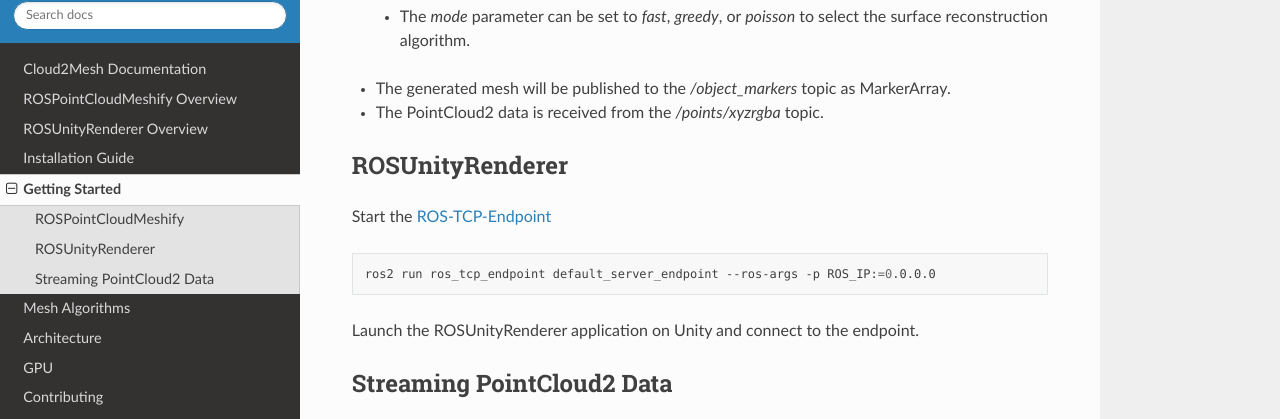
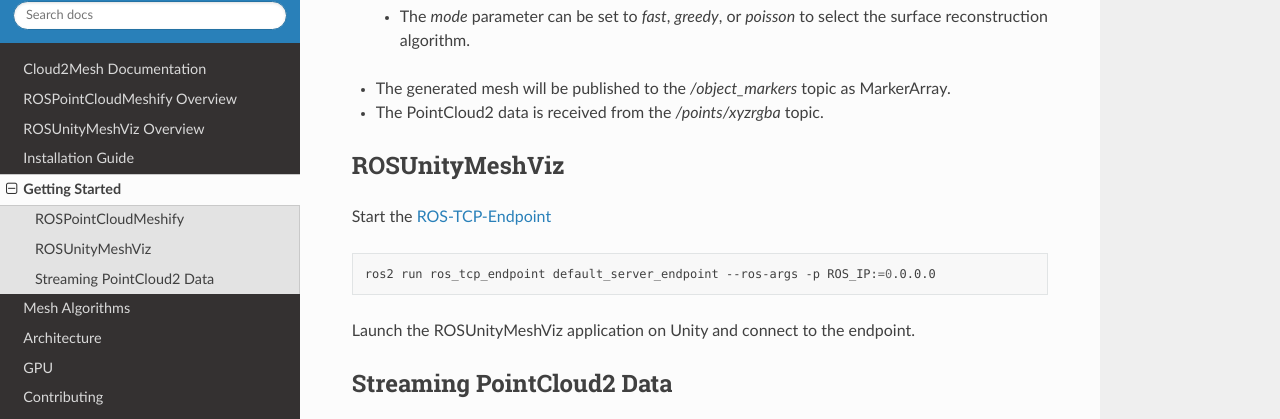
Before and after one commit to NiklasDerEchte/Cloud2Mesh-Docs, a Sphinx documentation site: the page built from docs/usage.rst, in a window 1280 px wide and 986 px high. Shown: the part 326-745 px from the top of the window. Built offline with Sphinx 7.4.7 and the Read the Docs theme 3.1.0, drawn with Linux system fonts in a browser that asks for light colours.

Commit message:
Rename ROSUnityRenderer to ROSUnityBIRPMeshViz and update documentation accordingly

```diff
--- a/docs/architecture.rst
+++ b/docs/architecture.rst
@@ -11,10 +11,10 @@
 
    - **Zivid Camera**: Captures point clouds and publishes PointCloud2 data via `ROS2 <https://github.com/ros2/ros2>`__.
    - **ROSPointCloudMeshify**: Processes the point cloud and generates meshes.
-   - **ROSUnityRenderer**: Visualizes and streams the meshes in AR.
+   - **ROSUnityBIRPMeshViz**: Visualizes and streams the meshes in AR.
 
    **Data Flow Diagram**:
 
    .. code-block::
 
-      Zivid Camera --> PointCloud2 (ROS) --> ROSPointCloudMeshify --> Mesh Topic --> ROSUnityRenderer --> HoloLens
+      Zivid Camera --> PointCloud2 (ROS) --> ROSPointCloudMeshify --> Mesh Topic --> ROSUnityBIRPMeshViz --> HoloLens
--- a/docs/installation.rst
+++ b/docs/installation.rst
@@ -40,7 +40,7 @@
 
    sudo apt install libpcap-dev
 
-**ROSUnityRenderer Requirements**:
+**ROSUnityBIRPMeshViz Requirements**:
 
 ..
    - Mixed Reality Toolkit (**MRTK**) for HoloLens.
@@ -70,13 +70,13 @@
       colcon build
       source install/setup.bash
 
-**2. ROSUnityRenderer**:
+**2. ROSUnityBIRPMeshViz**:
 
 1. Clone the repository:
 
    .. code-block:: bash
 
-      git clone https://github.com/NiklasDerEchte/ROSUnityRenderer
+      git clone https://github.com/NiklasDerEchte/ROSUnityBIRPMeshViz
 
 2. Open the project in Unity Editor.
 
--- a/docs/usage.rst
+++ b/docs/usage.rst
@@ -15,7 +15,7 @@
 - The generated mesh will be published to the `/object_markers` topic as MarkerArray.
 - The PointCloud2 data is received from the `/points/xyzrgba` topic.
 
-ROSUnityRenderer
+ROSUnityMeshViz
 ----------------
 
 Start the `ROS-TCP-Endpoint <https://github.com/Unity-Technologies/Unity-Robotics-Hub/blob/main/tutorials/ros_unity_integration/setup.md#-ros2-environment>`__
@@ -24,11 +24,11 @@
 
    ros2 run ros_tcp_endpoint default_server_endpoint --ros-args -p ROS_IP:=0.0.0.0
 
-Launch the ROSUnityRenderer application on Unity and connect to the endpoint.
+Launch the ROSUnityMeshViz application on Unity and connect to the endpoint.
 
 
 ..
-   1. Launch the ROSUnityRenderer application on your HoloLens.
+   1. Launch the ROSUnityBIRPMeshViz application on your HoloLens.
    2. Connect to the `ROS2 <https://github.com/ros2/ros2>`__ topic where the meshes are published.
    3. Observe the real-time visualization of meshes in the AR environment.
 
```
Also changed, not shown: docs/index.rst (+4 -3 lines), docs/ros_unity_mesh_viz.rst (added, +19 -0 lines), docs/ros_unity_renderer.rst (deleted, +0 -16 lines).
